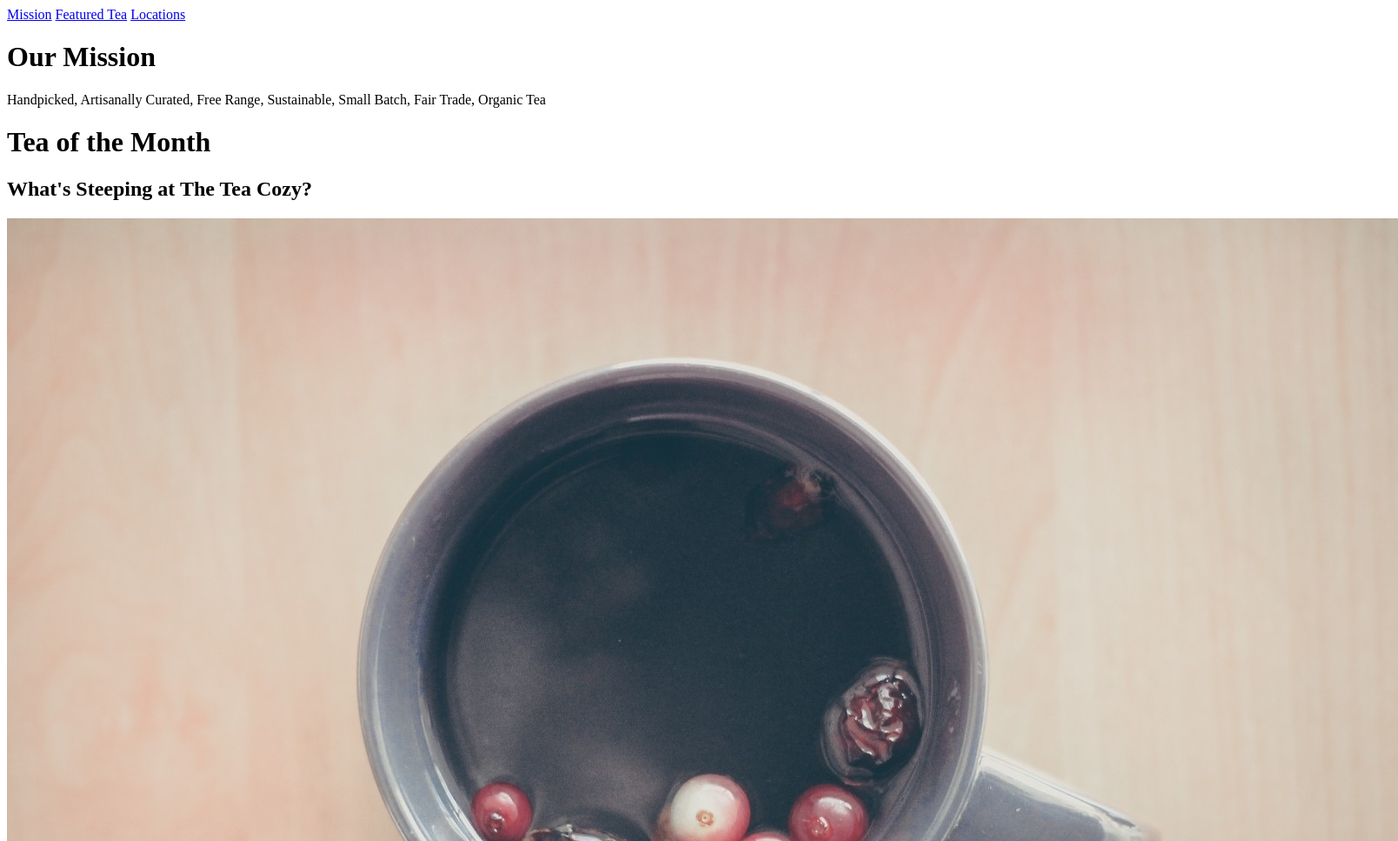
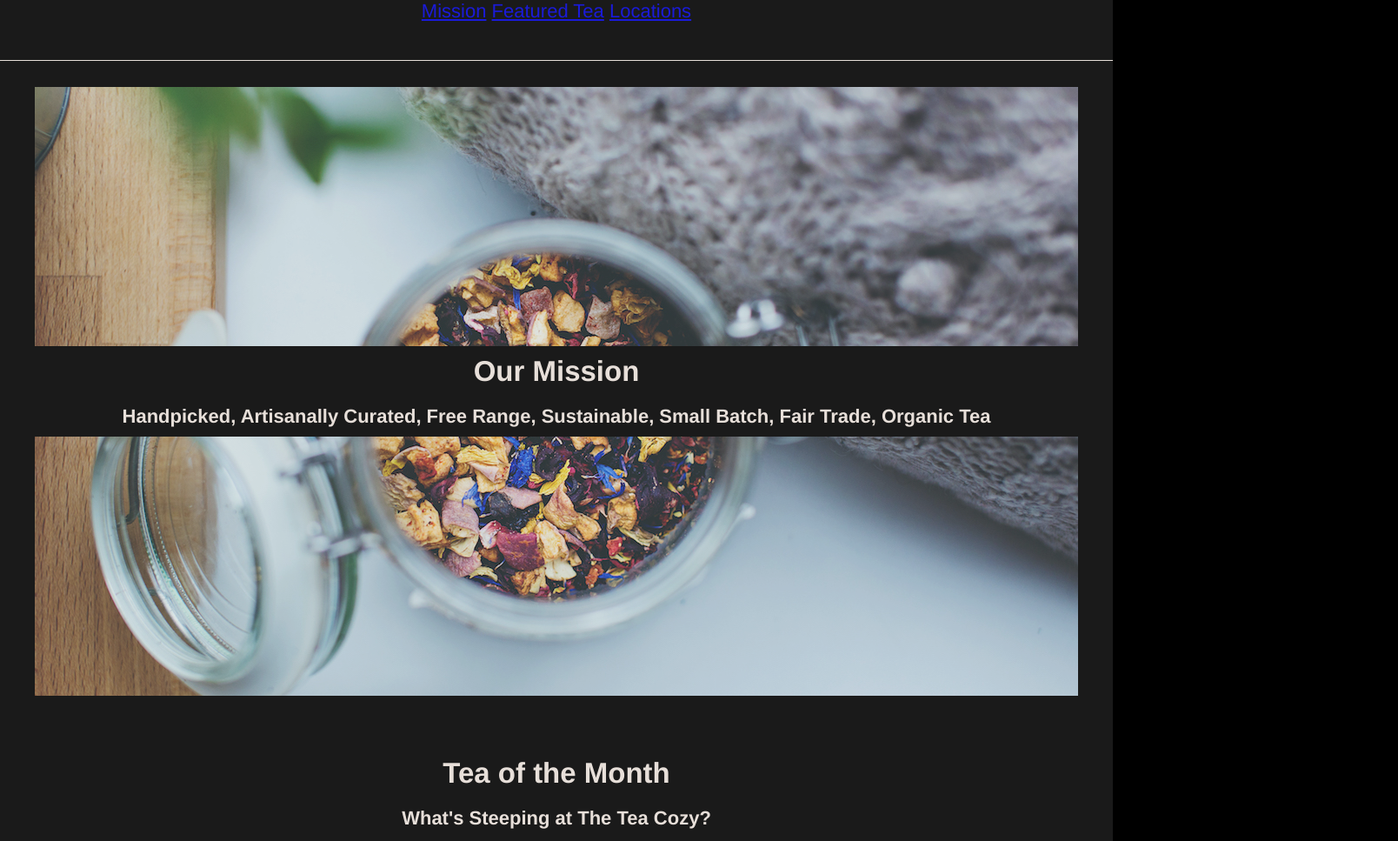
Before and after one commit to jlharrington/TeaCozy, a plain HTML site: page index.html in a window 1280 px wide. Shown: the top 967 px of the page at 87% size, 1608 px wide, since content can reach past the window. Drawn offline with Linux system fonts and the light colour scheme.

Commit message:
Styles for mission and featured items

```diff
--- a/index.html
+++ b/index.html
@@ -2,7 +2,8 @@
 <html>
   <head>
     <meta charset="utf-8">
-    <title></title>
+    <title>The Tea Cozy</title>
+    <link href="./resources/css/style.css" type="text/css" rel="stylesheet" />
   </head>
   <body>
     <header>
@@ -16,33 +17,47 @@
     </header>
     <div class="content">
       <div id="mission">
-        <div class="statement">
-          <h1>Our Mission</h1>
-          <span>Handpicked, Artisanally Curated, Free Range, Sustainable, Small Batch, Fair Trade, Organic Tea</span>
+        <div class="title">
+          <h2>Our Mission</h2>
+          <h4>Handpicked, Artisanally Curated, Free Range, Sustainable, Small Batch, Fair Trade, Organic Tea</h4>
         </div>
       </div>
       <div id="featured">
-        <h1>Tea of the Month</h1>
-        <h2>What's Steeping at The Tea Cozy?</h2>
+        <div class="title">
+          <h2>Tea of the Month</h2>
+          <h4>What's Steeping at The Tea Cozy?</h4>
+        </div>
+        <div class="featured-content">
           <div class="item">
+            <div class="image-content">
               <img src="./resources/img/img-berryblitz.jpg" alt="Top-down view of a cup with berry tea" title="Fall Berry Blitz Tea"/>
+            </div>
             <span class="desc">Fall Berry Blitz Tea</span>
           </div>
           <div class="item">
+            <div class="image-content">
               <img src="./resources/img/img-spiced-rum.jpg" alt="Wooden box with tea inside which says 'It Pays to Buy Good Tea'" title="Spiced Rum Tea"/>
+            </div>
             <span class="desc">Spiced Rum Tea</span>
           </div>
           <div class="item">
+            <div class="image-content">
               <img src="./resources/img/img-donut.jpg" alt="A golden-red-brown donut dusted with sugar sitting on top of a rectangular white plate" title="Seasonal Donuts"/>
+            </div>
             <span class="desc">Seasonal Donuts</span>
           </div>
           <div class="item">
+            <div class="image-content">
               <img src="./resources/img/img-myrtle-ave.jpg" alt="A top-down view of a cup of tea on a ringed plate, partially obscured by netting" title="Myrtle Ave Tea"/>
+            </div>
             <span class="desc">Myrtle Ave Tea</span>
           </div>
           <div class="item">
+            <div class="image-content">
               <img src="./resources/img/img-bedford-bizarre.jpg" alt="A top-down view of a glass container of sugar with a spoon next to a cup of red tea and a flower" title="Bedford Bizarre Tea"/>
+            </div>
             <span class="desc">Bedford Bizarre Tea</span>
+          </div>
         </div>
       </div>
       <div id="locations">
--- a/resources/css/style.css
+++ b/resources/css/style.css
@@ -1,2 +1,73 @@
 /* style.css for Tea Cozy */
 /* Updated 2017-08-20 */
+
+html,body {
+  margin: 0;
+  background-color: black;
+  font-family: Helvetica, sans-serif;
+  font-size: 22px;
+  color: seashell;
+  opacity: 0.9;
+  text-align: center;
+}
+
+header {
+  background-color: black;
+  border-bottom: solid 1px seashell;
+  height: 69px;
+  position: fixed;
+  top: 0;
+  width: 100%;
+}
+
+.content {
+  padding-top: 100px;
+  width: 1200px;
+  margin: auto;
+}
+
+#mission {
+  display: flex;
+  height: 700px;
+  background-image: url("../../resources/img/img-mission-background.jpg");
+}
+
+h2,h4 {
+  margin: 0;
+  padding: 10px;
+}
+
+#featured {
+  display: flex;
+  flex-direction: column;
+  margin: auto;
+  width: 1000px;
+  padding-top: 60px;
+}
+
+.title {
+  background-color: black;
+  margin: auto;
+  width: 100%;
+}
+
+.featured-content {
+  display: flex;
+  justify-content: center;
+  align-content: center;
+  flex-wrap: wrap;
+  padding-top: 10px;
+}
+
+.item {
+  padding: 15px;
+}
+
+.image-content {
+  padding-bottom: 10px;
+}
+
+.image-content img {
+  width: 300px;
+  height: auto;
+}
```
Also changed, not shown: 1 other file. Lines whose indentation alone changed are shown as unchanged.
